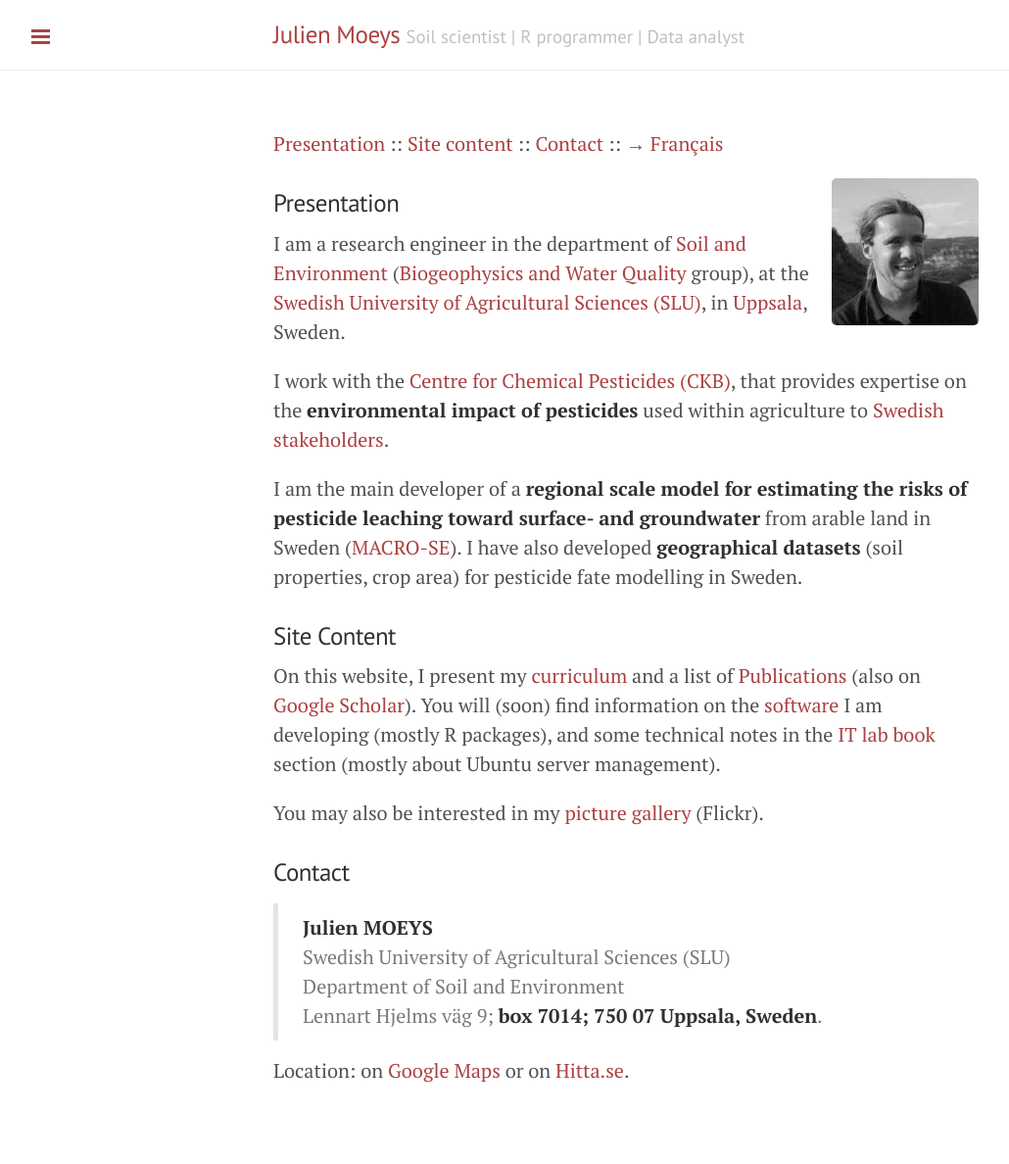
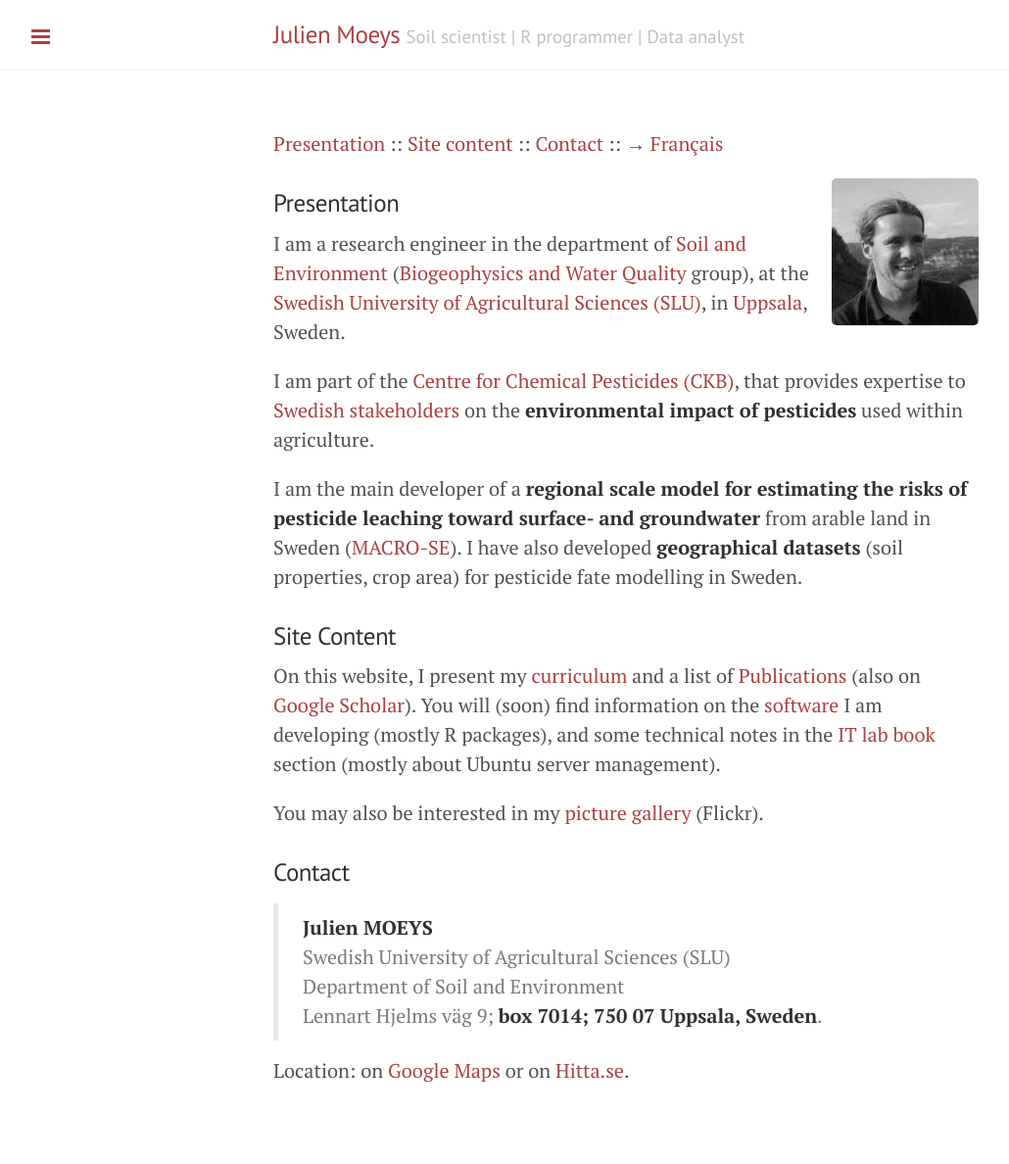
Before and after one commit to julienmoeys/julienmoeys.github.io, a Jekyll site: the page built from index.md, in a window 1280 px wide. Shown: the whole page at 98% size, without its empty margins (1-1031 px from the left). Built offline with Jekyll 4.4.1, drawn with Linux system fonts in a browser that asks for light colours; Markdown is read by kramdown in place of the engine named in the settings.

Commit message:
change sentense

```diff
--- a/index.md
+++ b/index.md
@@ -17,9 +17,9 @@ of [Soil and Environment][SLUSoil] ([Biogeophysics and Water Quality][BGFVV]
 group), at the [Swedish University of Agricultural Sciences
 (SLU)][SLU], in [Uppsala][], Sweden.
 
-I work with the [Centre for Chemical Pesticides (CKB)][CKB],
-that provides expertise on the **environmental impact of pesticides**
-used within agriculture to [Swedish stakeholders][CKBRef].
+I am part of the [Centre for Chemical Pesticides (CKB)][CKB],
+that provides expertise to [Swedish stakeholders][CKBRef] on the
+**environmental impact of pesticides** used within agriculture.
 
 I am the main developer of a **regional scale model for estimating
 the risks of pesticide leaching toward surface- and groundwater**
```
